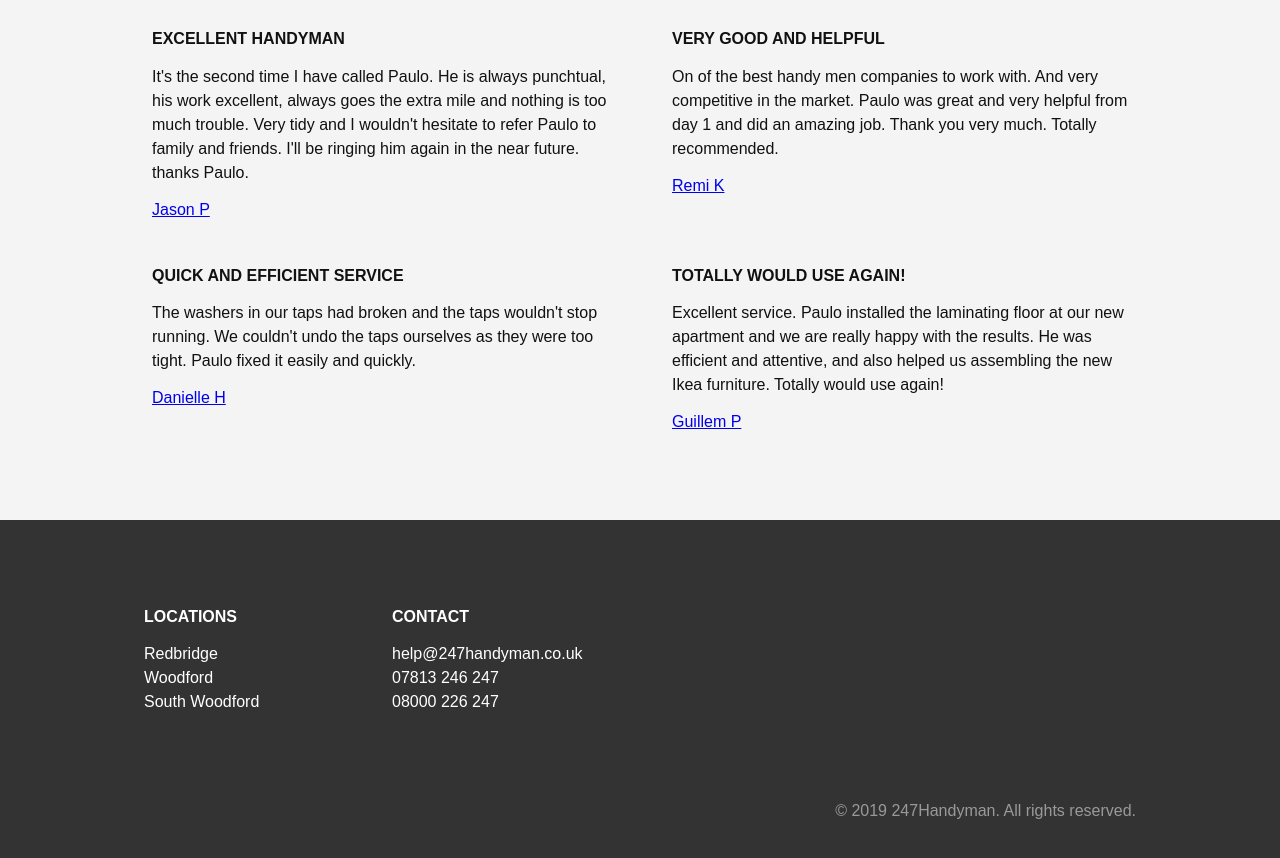
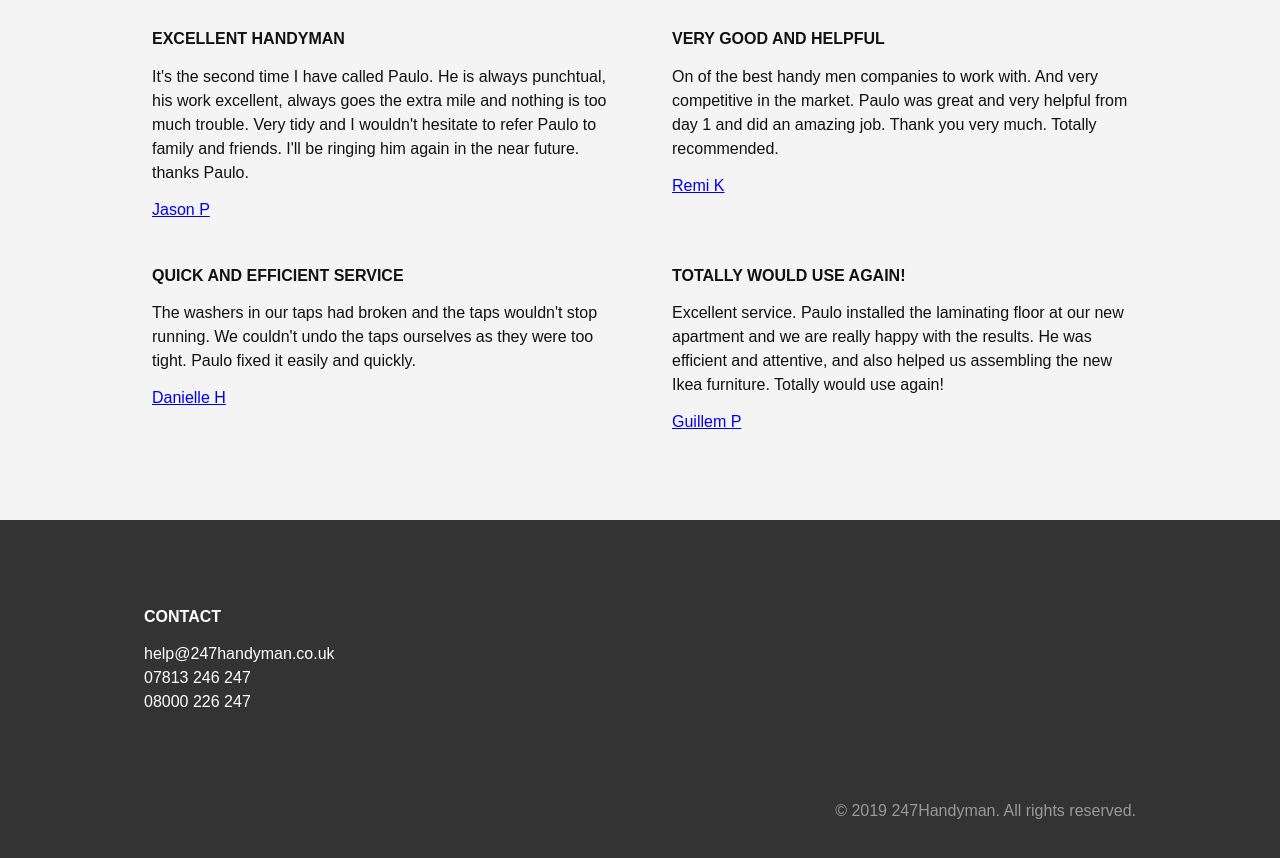
Before and after one commit to peduarte/247handyman, a Jekyll site: the page built from index.html, in a window 1280 px wide and 900 px high, scrolled down 2758 px. Shown: the top 858 px of the window. Built offline with Jekyll 4.4.1, drawn with Linux system fonts in a browser that asks for light colours.

Commit message:
Update footer.liquid

```diff
--- a/_includes/global/footer.liquid
+++ b/_includes/global/footer.liquid
@@ -1,15 +1,4 @@
 <div class="cf">
-	<div class="fl-ns w-25-ns mb3 mb0-ns pv2 pr3">
-		<h3 class="f5">Locations</h3>
-		<ul class="list pa0 lh-copy f5">
-			<li>Redbridge</li>
-			<li>Woodford</li>
-			<li>South Woodford</li>
-			<li></li>
-		</ul>
-
-	</div>
-
 	<div class="fl-ns w-25-ns mb3 mb0-ns pv2 pr3">
 		<h3 class="f5">Contact</h3>
 		<ul class="list pa0 lh-copy f5">
```
